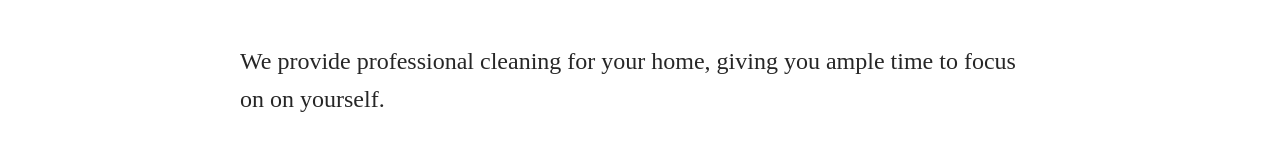
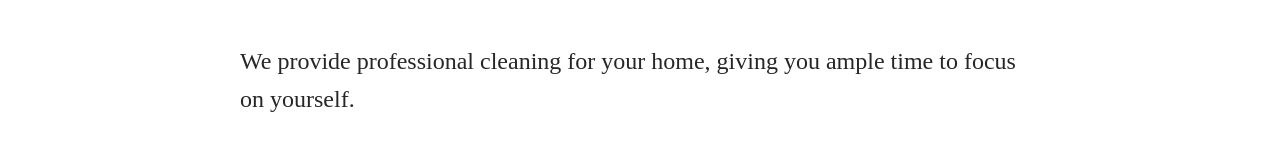
Before and after one commit to Carlos460/dd-sparkle-cleaning, a Next.js app: page /services in a window 1280 px wide. Shown: the part 377-541 px from the top of the page. Built offline with nearby package versions, Linux system fonts and the light colour scheme; a web font is replaced by a local one.

Commit message:
Hot fix working for services page

```diff
--- a/_sections/OurServices/index.tsx
+++ b/_sections/OurServices/index.tsx
@@ -12,7 +12,7 @@ const OurServices = () => {
       <S.Text>
         <div>
           We provide professional cleaning for your home, giving you ample time
-          to focus on on yourself.
+          to focus on yourself.
         </div>
         <br />
         <div>
```
